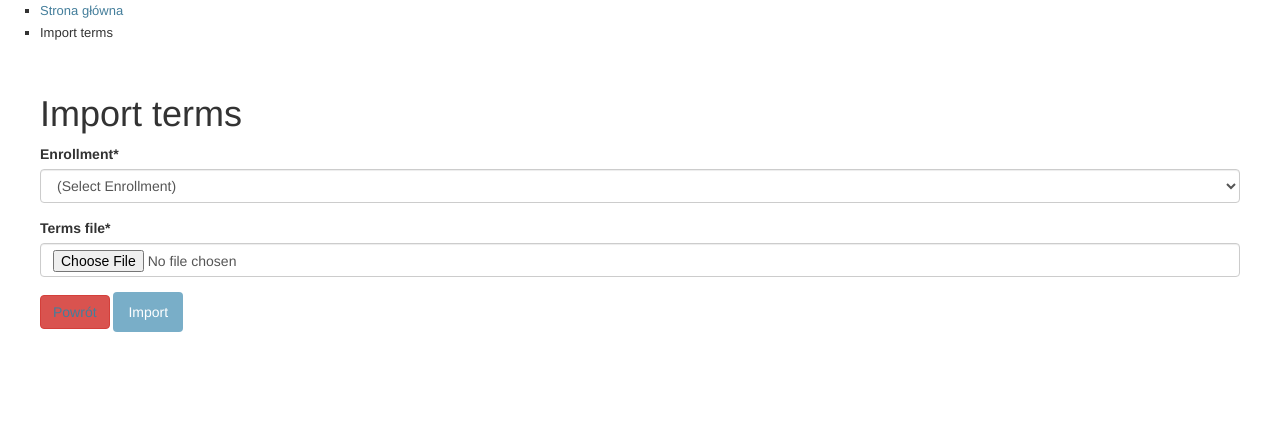
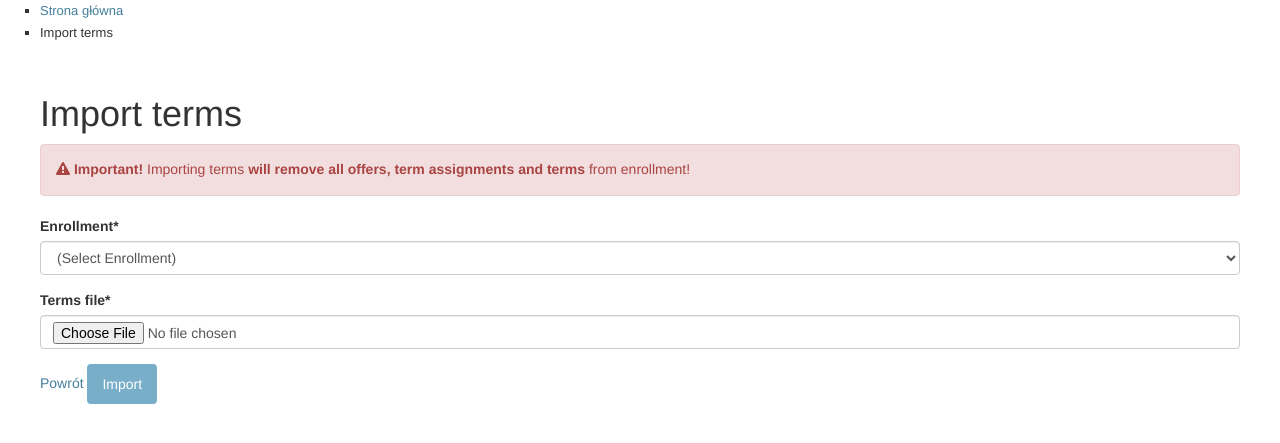
Before and after one commit to salceson/term-market, a Django app: page /admin/import/terms/ in a window 1280 px wide. Shown: the part 46-489 px from the top of the page. Run offline with Django 3.2, Linux system fonts and the light colour scheme; data that the repository does not hold is empty; some libraries are stand-ins or nearby versions.

Commit message:
[GIELDA-19] Added font awesome to import.

```diff
--- a/term_market/templates/term_market/admin/import_terms.html
+++ b/term_market/templates/term_market/admin/import_terms.html
@@ -1,5 +1,6 @@
 {% extends 'admin/base_site.html' %}
 {% load crispy_forms_tags %}
+{% load staticfiles %}
 {# BEGIN: Fix the horrid '>' in breadcumbs in grappelli admin base #}
 {% load i18n grp_tags %}
 {% block breadcrumbs %}
@@ -13,11 +14,17 @@
 {# END: Fix the horrid '>' in breadcumbs in grappelli admin base #}
 {% block extrastyle %}
     <link rel="stylesheet" href="https://maxcdn.bootstrapcdn.com/bootstrap/3.3.4/css/bootstrap.min.css"/>
+    <link rel="stylesheet" href="//maxcdn.bootstrapcdn.com/font-awesome/4.3.0/css/font-awesome.min.css"/>
 {% endblock %}
 {% block content %}
+    <p class="alert alert-danger">
+        <i class="fa fa-exclamation-triangle"></i>
+        <strong>Important!</strong>
+        Importing terms <strong>will remove all offers, term assignments and terms</strong> from enrollment!
+    </p>
     <form enctype="multipart/form-data" action="" method="post">{% csrf_token %}
         {{ form|crispy }}
-        <a href="/admin" class="btn btn-danger">Powrót</a>
-        <input type="submit" value="Import" class="btn btn-primary"/>
+        <a href="/admin" class="grp-button grp-delete-link">Powrót</a>
+        <input type="submit" value="Import" class="grp-button grp-default"/>
     </form>
 {% endblock %}
```
Also changed, not shown: term_market/templates/term_market/admin/import_success.html (+14 -4 lines).
